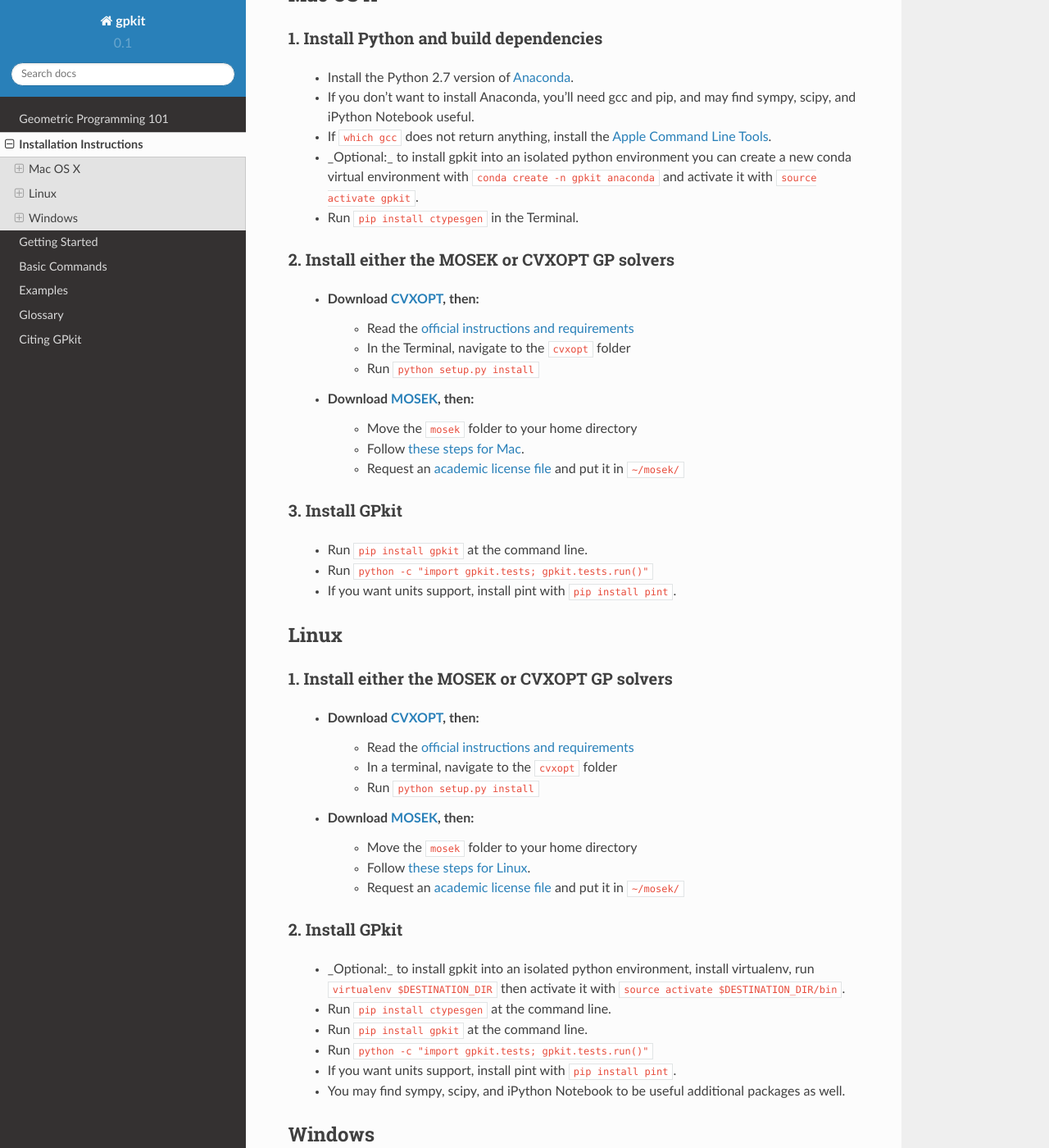
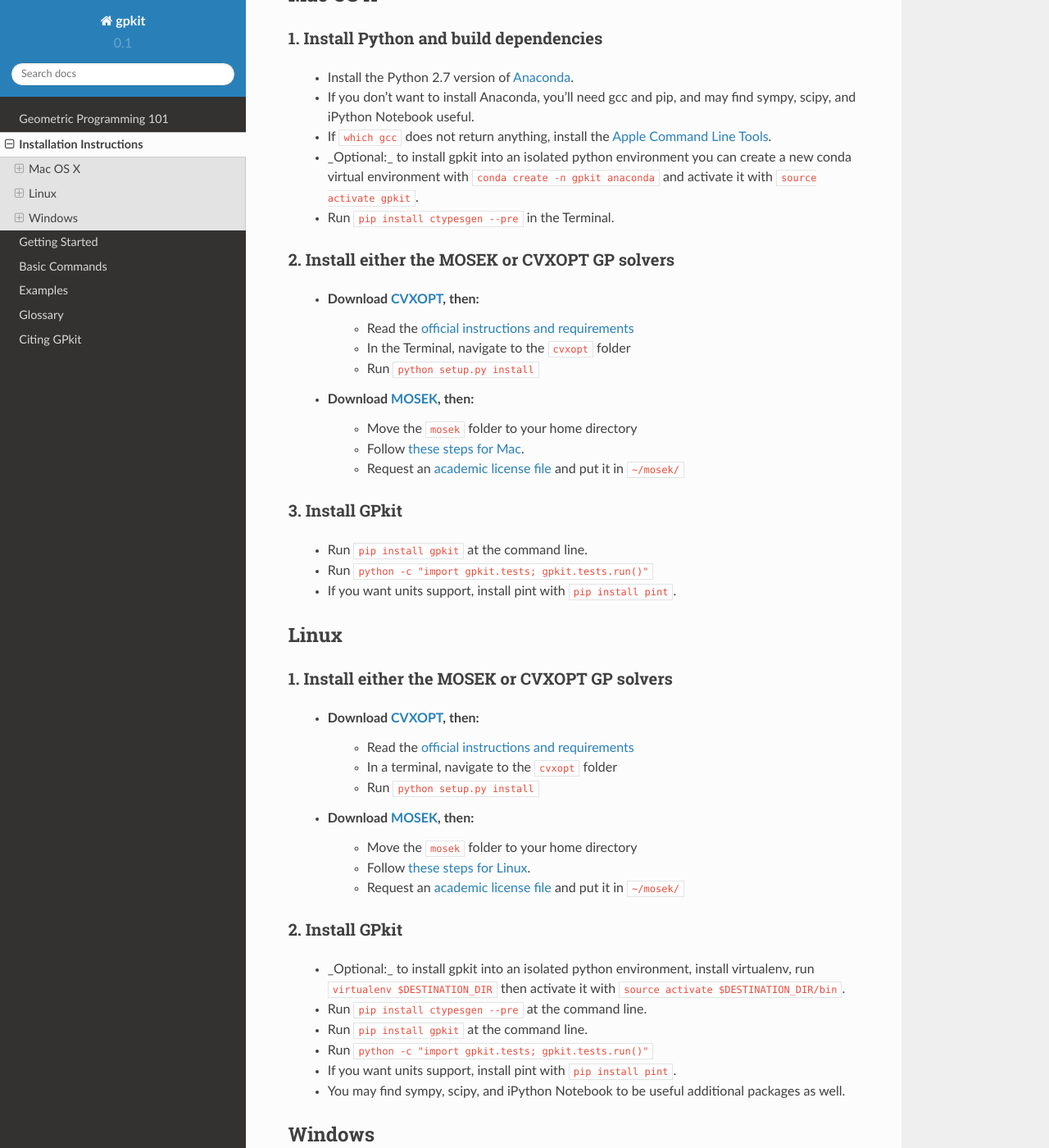
Before and after one commit to convexengineering/gpkit, a Sphinx documentation site: the page built from docs/source/installation.rst, in a window 1280 px wide and 1400 px high, scrolled down 231 px. Shown: the whole window at 82% size. Built offline with Sphinx 7.4.7 and the Read the Docs theme 2.0.0, drawn with Linux system fonts in a browser that asks for light colours; pages that are not in the unit, such as notebooks, are missing from menus.

Commit message:
add --pre tag to ctypesgen install

```diff
--- a/docs/source/installation.rst
+++ b/docs/source/installation.rst
@@ -12,7 +12,7 @@
   - If you don't want to install Anaconda, you'll need gcc and pip, and may find sympy, scipy, and iPython Notebook useful.
   - If ``which gcc`` does not return anything, install the `Apple Command Line Tools <https://developer.apple.com/downloads/index.action?=command%20line%20tools>`_.
   - _Optional:_ to install gpkit into an isolated python environment you can create a new conda virtual environment with ``conda create -n gpkit anaconda`` and activate it with ``source activate gpkit``.
-  - Run ``pip install ctypesgen`` in the Terminal.
+  - Run ``pip install ctypesgen --pre`` in the Terminal.
 
 
 2. Install either the MOSEK or CVXOPT GP solvers
@@ -57,7 +57,7 @@
 2. Install GPkit
 ++++++++++++++++
   - _Optional:_ to install gpkit into an isolated python environment, install virtualenv, run ``virtualenv $DESTINATION_DIR`` then activate it with ``source activate $DESTINATION_DIR/bin``.
-  - Run ``pip install ctypesgen`` at the command line.
+  - Run ``pip install ctypesgen --pre`` at the command line.
   - Run ``pip install gpkit`` at the command line.
   - Run ``python -c "import gpkit.tests; gpkit.tests.run()"``
   - If you want units support, install pint with ``pip install pint``.
@@ -74,7 +74,7 @@
   - Install the Python 2.7 version of `Anaconda <http://continuum.io/downloads>`_.
   - If you don't want to install Anaconda, you'll need gcc and pip, and may find sympy, scipy, and iPython Notebook useful.
   - _Optional:_ to install gpkit into an isolated python environment you can create a new conda virtual environment with ``conda create -n gpkit anaconda`` and activate it with ``source activate gpkit``.
-  - Run ``pip install ctypesgen`` at an Anaconda Command Prompt.
+  - Run ``pip install ctypesgen --pre`` at an Anaconda Command Prompt.
 
 
 2. Install either the MOSEK or CVXOPT GP solvers
```
